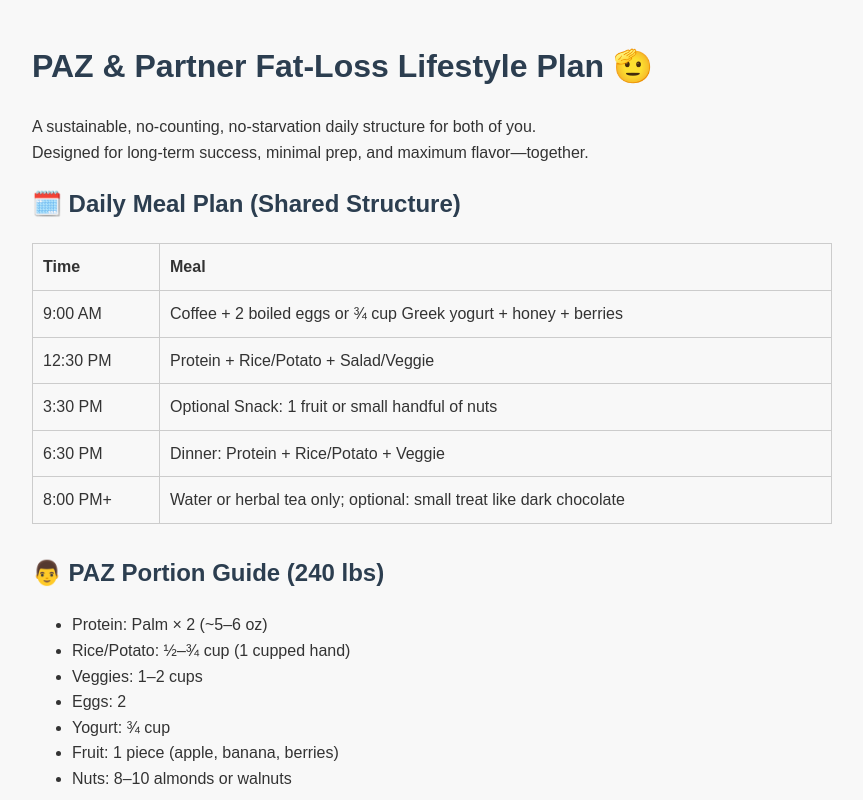
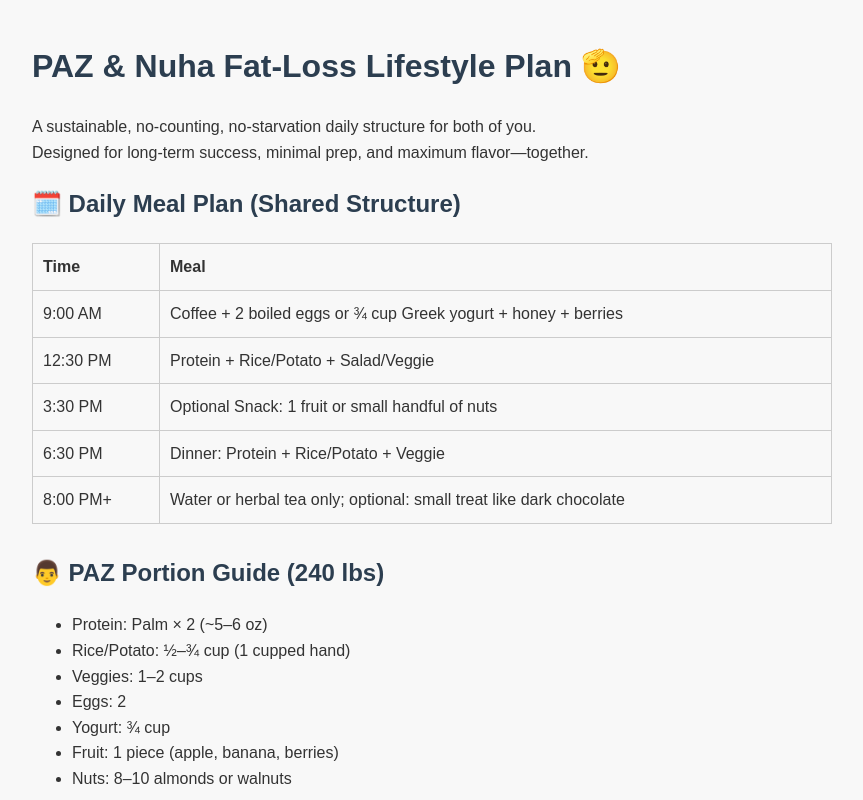
Before and after one commit to pazplus/mealplan, a plain HTML site: page index.html in a window 1280 px wide. Shown: the top 800 px of the page, without its empty margins (208-1071 px from the left). Drawn offline with Linux system fonts and the light colour scheme.

Commit message:
Add files via upload

```diff
--- a/index.html
+++ b/index.html
@@ -41,7 +41,7 @@
   </style>
 </head>
 <body>
-  <h1>PAZ & Partner Fat-Loss Lifestyle Plan 🫡</h1>
+  <h1>PAZ & Nuha Fat-Loss Lifestyle Plan 🫡</h1>
   <p>A sustainable, no-counting, no-starvation daily structure for both of you. <br>
   Designed for long-term success, minimal prep, and maximum flavor—together.</p>
 
```
